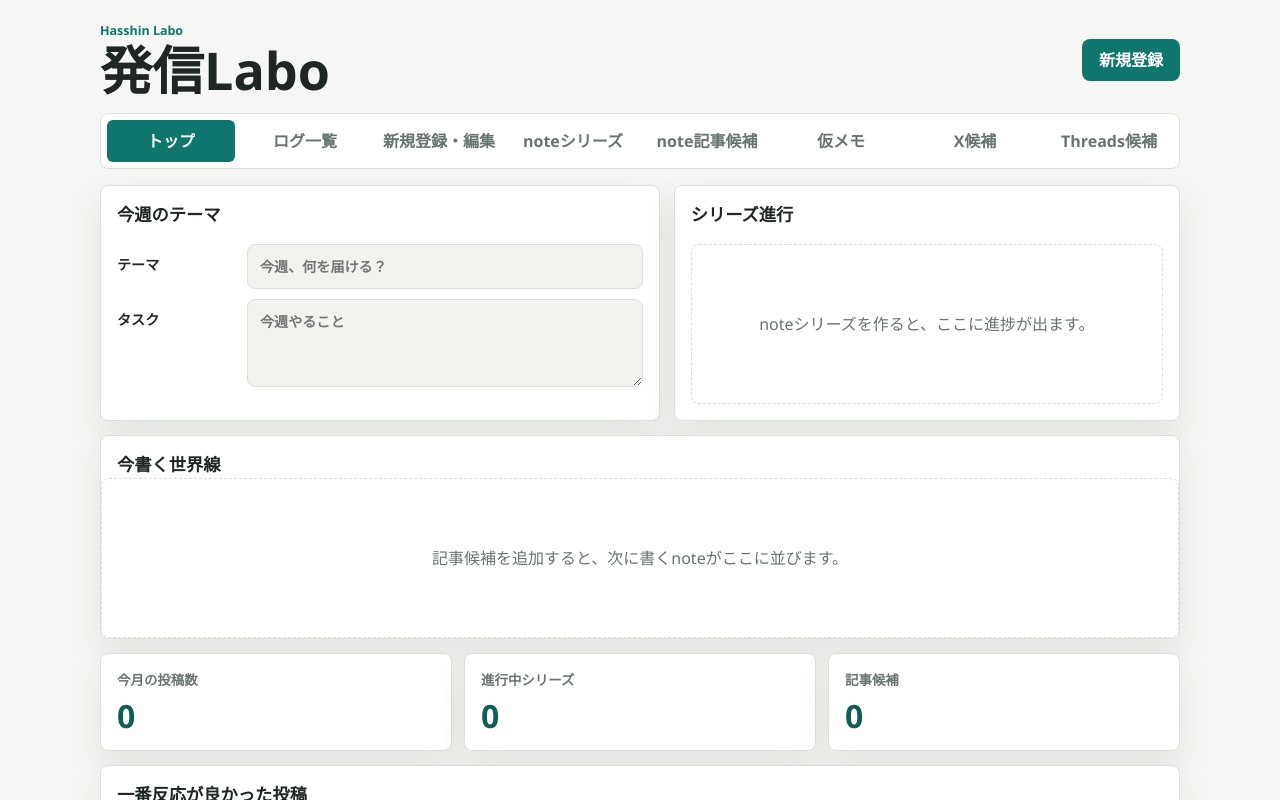
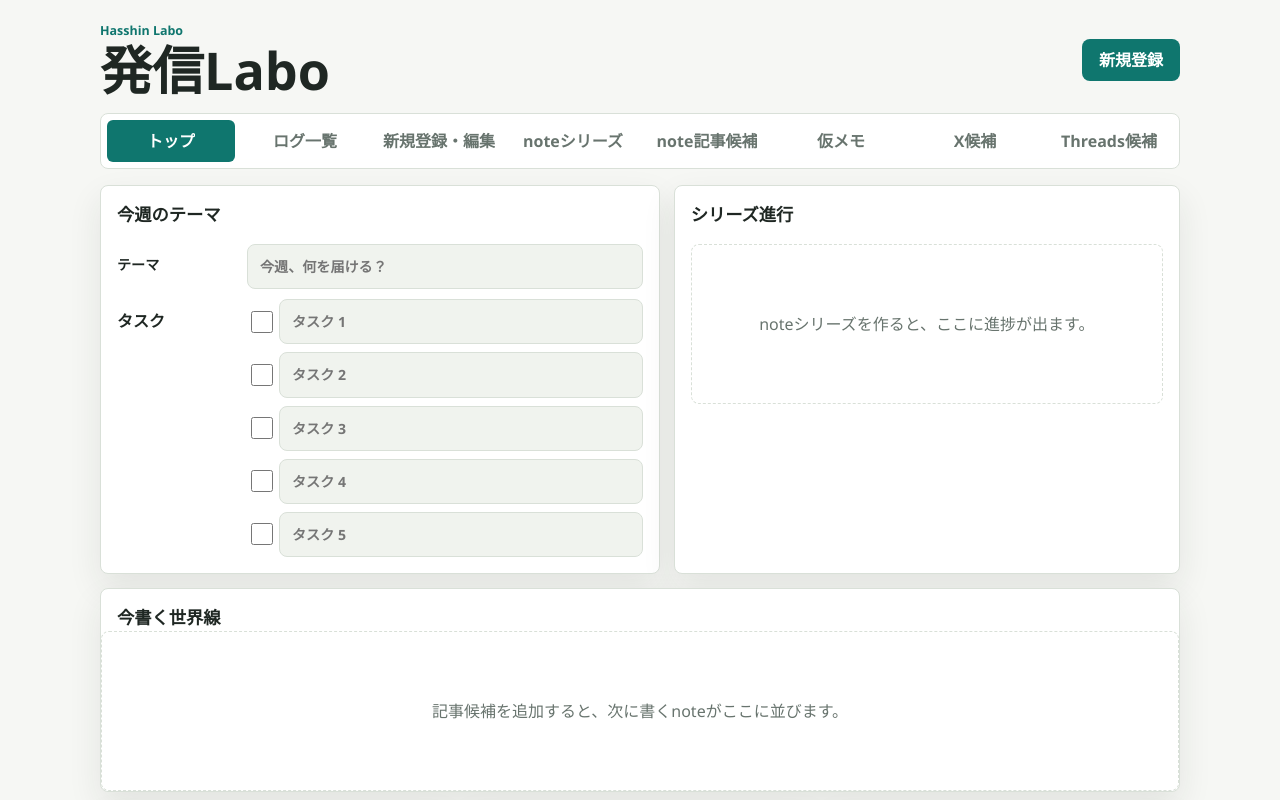
Before and after one commit to mcwgw408-oss/hasshin-Labo, a React (Vite) app: page / in a window 1280 px wide. Shown: the top 800 px of the page. Built offline with nearby package versions, Linux system fonts and the light colour scheme.

Commit message:
Add weekly task checklist

```diff
--- a/src/App.jsx
+++ b/src/App.jsx
@@ -23,6 +23,7 @@ const emptyToday = {
   selectedArticleId: "",
   weeklyTheme: "",
   task: "",
+  weeklyTasks: createEmptyWeeklyTasks(),
   nextNote: "",
   threadsIdea: "",
   scheduledPost: "",
@@ -118,6 +119,36 @@ function today() {
 function createId() {
   if (window.crypto?.randomUUID) return window.crypto.randomUUID();
   return `${Date.now()}-${Math.random().toString(16).slice(2)}`;
+}
+
+function createEmptyWeeklyTasks() {
+  return Array.from({ length: 5 }, () => ({ text: "", done: false }));
+}
+
+function normalizeWeeklyTasks(tasks, legacyTask = "") {
+  const normalized = createEmptyWeeklyTasks();
+
+  if (Array.isArray(tasks)) {
+    tasks.slice(0, 5).forEach((task, index) => {
+      if (typeof task === "string") {
+        normalized[index] = { text: task, done: false };
+        return;
+      }
+      if (task && typeof task === "object") {
+        normalized[index] = {
+          text: String(task.text || ""),
+          done: Boolean(task.done),
+        };
+      }
+    });
+    return normalized;
+  }
+
+  if (legacyTask) {
+    normalized[0] = { text: legacyTask, done: false };
+  }
+
+  return normalized;
 }
 
 function loadArray(key) {
@@ -997,6 +1028,13 @@ function ArticleQueuePanel({ articles, series, summary, onCreateLog }) {
 }
 
 function WeeklyThemePanel({ memo, onChange }) {
+  const weeklyTasks = normalizeWeeklyTasks(memo.weeklyTasks, memo.task);
+
+  function updateTask(index, field, value) {
+    const nextTasks = weeklyTasks.map((task, taskIndex) => (taskIndex === index ? { ...task, [field]: value } : task));
+    onChange("weeklyTasks", nextTasks);
+  }
+
   return (
     <article className="panel today-panel">
       <div className="section-title compact-title">
@@ -1004,9 +1042,31 @@ function WeeklyThemePanel({ memo, onChange }) {
       </div>
       <div className="today-list">
         <InlineMemo label="テーマ" value={memo.weeklyTheme} onChange={(value) => onChange("weeklyTheme", value)} placeholder="今週、何を届ける？" />
-        <InlineMemo label="タスク" value={memo.task} onChange={(value) => onChange("task", value)} placeholder="今週やること" multiline />
+        <WeeklyTaskList tasks={weeklyTasks} onTaskChange={updateTask} />
       </div>
     </article>
+  );
+}
+
+function WeeklyTaskList({ tasks, onTaskChange }) {
+  return (
+    <div className="weekly-task-group">
+      <span>タスク</span>
+      <div className="weekly-task-list">
+        {tasks.map((task, index) => (
+          <label className="weekly-task-row" key={index}>
+            <input type="checkbox" checked={task.done} onChange={(event) => onTaskChange(index, "done", event.target.checked)} />
+            <input
+              type="text"
+              className={task.done ? "task-done" : ""}
+              value={task.text}
+              onChange={(event) => onTaskChange(index, "text", event.target.value)}
+              placeholder={`タスク ${index + 1}`}
+            />
+          </label>
+        ))}
+      </div>
+    </div>
   );
 }
 
--- a/src/styles.css
+++ b/src/styles.css
@@ -293,6 +293,51 @@ h3 {
 .inline-memo input,
 .inline-memo textarea {
   background: var(--surface-muted);
+}
+
+.weekly-task-group {
+  display: grid;
+  grid-template-columns: 120px minmax(0, 1fr);
+  align-items: start;
+  gap: 10px;
+}
+
+.weekly-task-group > span {
+  color: var(--text);
+  font-weight: 900;
+  padding-top: 10px;
+}
+
+.weekly-task-list {
+  display: grid;
+  gap: 8px;
+}
+
+.weekly-task-row {
+  display: grid;
+  grid-template-columns: 24px minmax(0, 1fr);
+  align-items: center;
+  gap: 8px;
+  margin: 0;
+  color: var(--text);
+}
+
+.weekly-task-row input[type="checkbox"] {
+  width: 22px;
+  height: 22px;
+  min-height: 22px;
+  accent-color: var(--accent);
+  padding: 0;
+}
+
+.weekly-task-row input[type="text"],
+.weekly-task-row input:not([type]) {
+  background: var(--surface-muted);
+}
+
+.weekly-task-row .task-done {
+  color: var(--muted);
+  text-decoration: line-through;
 }
 
 .series-progress-list {
@@ -771,6 +816,7 @@ label {
 
   .list-tools,
   .inline-memo,
+  .weekly-task-group,
   .form-grid,
   .number-grid,
   .quick-memo-grid,
```
Also changed, not shown: 5 other files (tests, documents, lock files or other folders).
